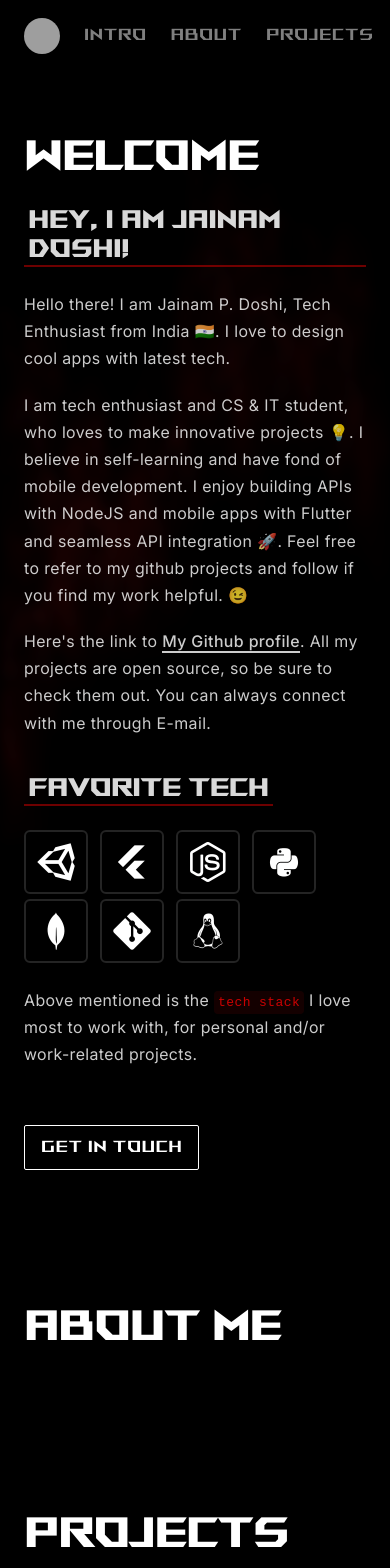
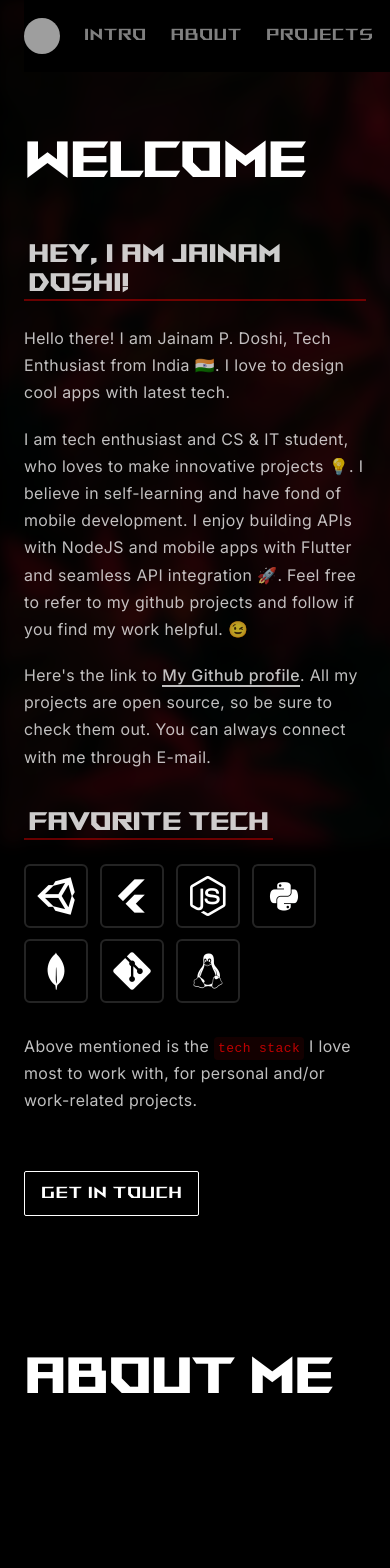
Before and after one commit to jpdoshi/my-portfolio, a React (Vite) app: page / in a window 390 px wide. Shown: the top 1568 px of the page. Built offline with nearby package versions, Linux system fonts and the light colour scheme; grey boxes are pictures that could not be loaded.

Commit message:
added background image and minor UI fixes

```diff
--- a/src/index.css
+++ b/src/index.css
@@ -94,7 +94,7 @@ code {
 h2 {
   padding-inline: 4px;
   margin-bottom: 1.5rem;
-  opacity: 0.85;
+  opacity: 0.8;
   border-bottom: 2px solid rgba(255, 0, 0, 0.5);
   width: fit-content;
 }
@@ -103,7 +103,7 @@ p {
   text-transform: none;
   font-weight: normal;
   font-family: 'Inter';
-  opacity: 0.8;
+  opacity: 0.75;
   line-height: 1.7;
 }
 
@@ -168,9 +168,10 @@ section {
 
 #intro .icons img {
   position: relative;
-  background-color: black;
+  background-color: rgba(0, 0, 0, 0.5);
   height: 64px;
   margin-right: 12px;
+  margin-bottom: 6px;
   border: 2px solid #242424;
   border-radius: 6px;
   padding: 10px;
@@ -189,12 +190,14 @@ section {
 }
 
 .bg-img {
-  width: 100vw;
+  height: 100vh;
+  min-width: 100vw;
   z-index: -100;
   position: fixed;
   top: 0;
-  opacity: 0.12;
-  filter: blur(6px);
+  opacity: 0.35;
+  filter: blur(8px);
+  overflow: hidden;
 }
 
 @media (max-width: 1200px) {
@@ -255,10 +258,7 @@ section {
   }
 
   .section-heading {
-    font-size: 2.5rem;
-  }
-
-  .bg-img {
-    height: 100vh;
+    font-size: 3rem;
+    margin-bottom: 3rem;
   }
 }
```
Also changed, not shown: public/assets/background.jpg.
